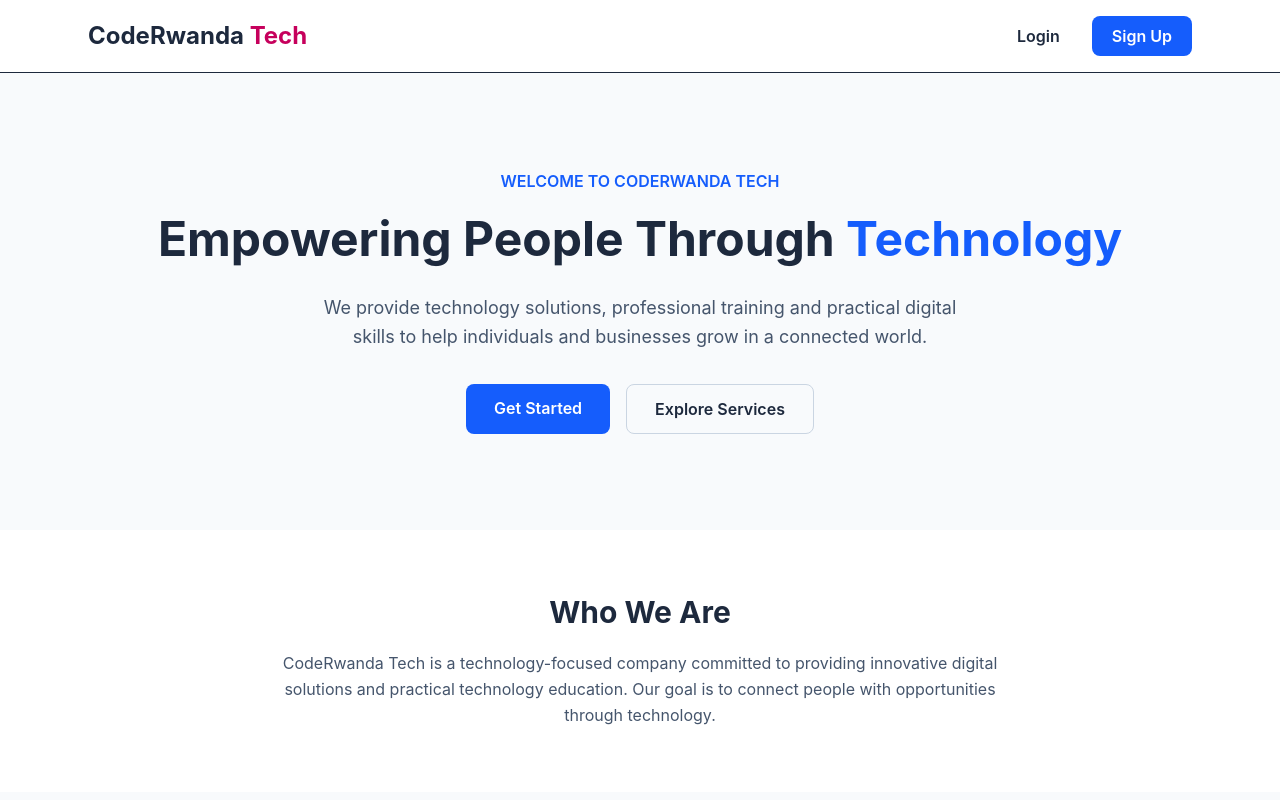
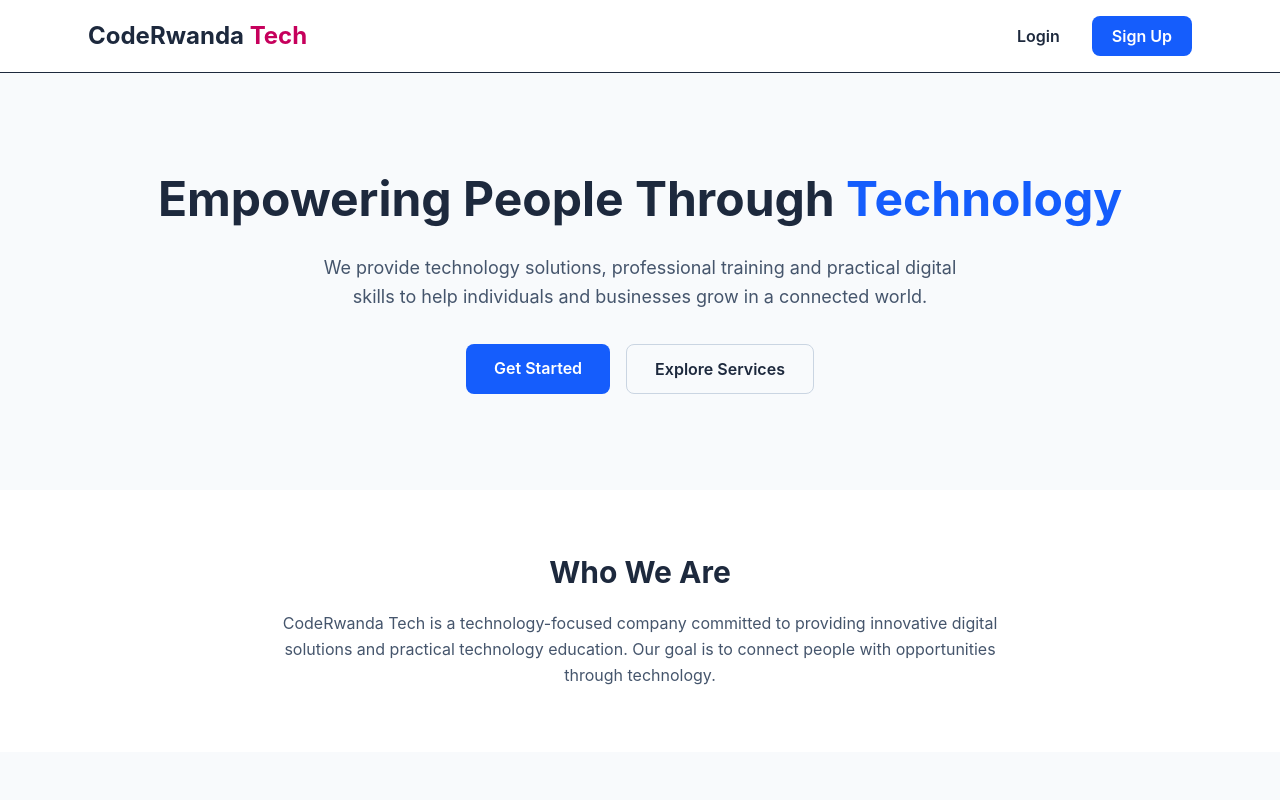
Before and after one commit to ndikubwimana12/SMS, a React (Vite) app in the folder client/: page /home in a window 1280 px wide. Shown: the top 800 px of the page. Built offline with nearby package versions, Linux system fonts and the light colour scheme; no server answers.

Commit message:
new changes on home page

```diff
--- a/client/src/pages/Home.jsx
+++ b/client/src/pages/Home.jsx
@@ -32,13 +32,10 @@ function Home() {
                 </div>
             </nav>
 
-            {/* Welcome Section */}
+
             <section className="bg-slate-50">
                 <div className="max-w-6xl mx-auto px-6 py-24 text-center">
 
-                    <p className="text-blue-600 font-semibold mb-4">
-                        WELCOME TO CODERWANDA TECH
-                    </p>
 
                     <h2 className="text-4xl md:text-5xl font-bold leading-tight mb-6">
                         Empowering People Through
@@ -84,7 +81,6 @@ function Home() {
 
             </section>
 
-            {/* Services Section */}
             <section id="services" className="bg-slate-50 py-16">
 
                 <div className="max-w-6xl mx-auto px-6">
```
